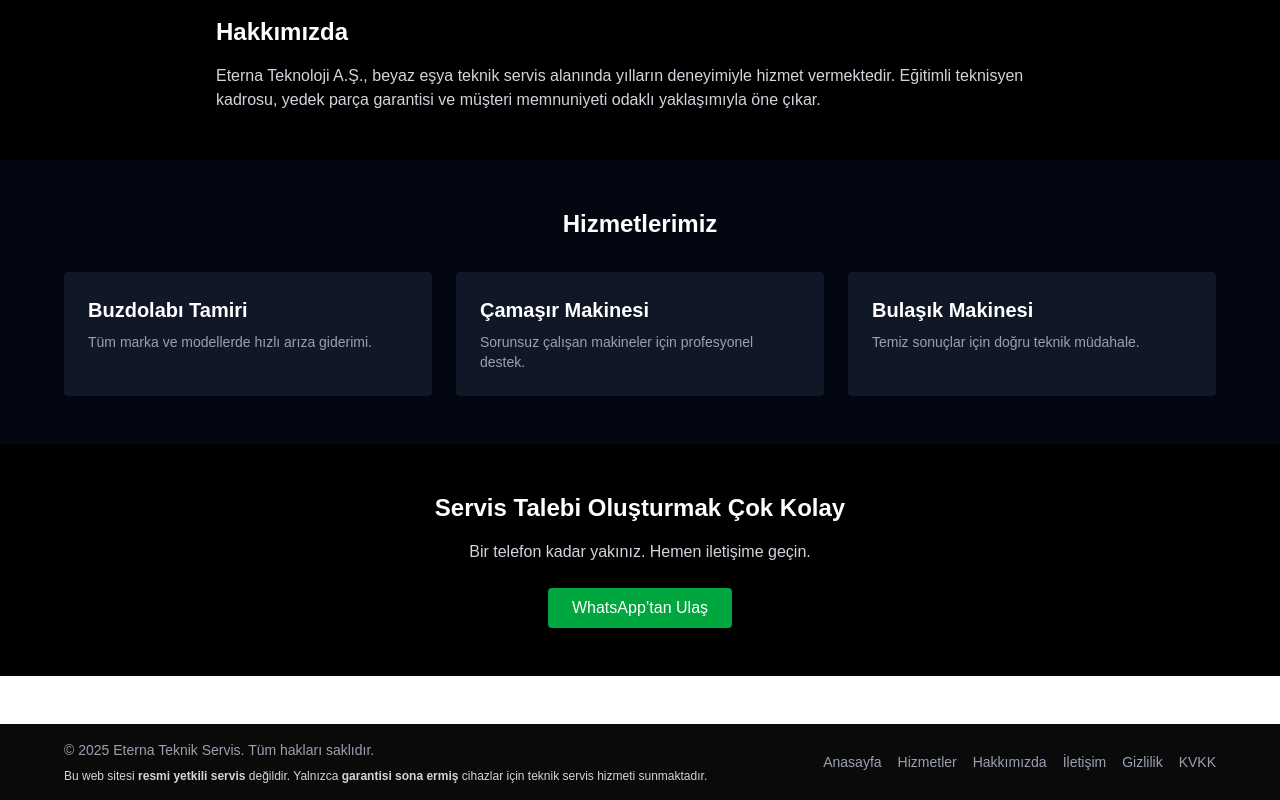
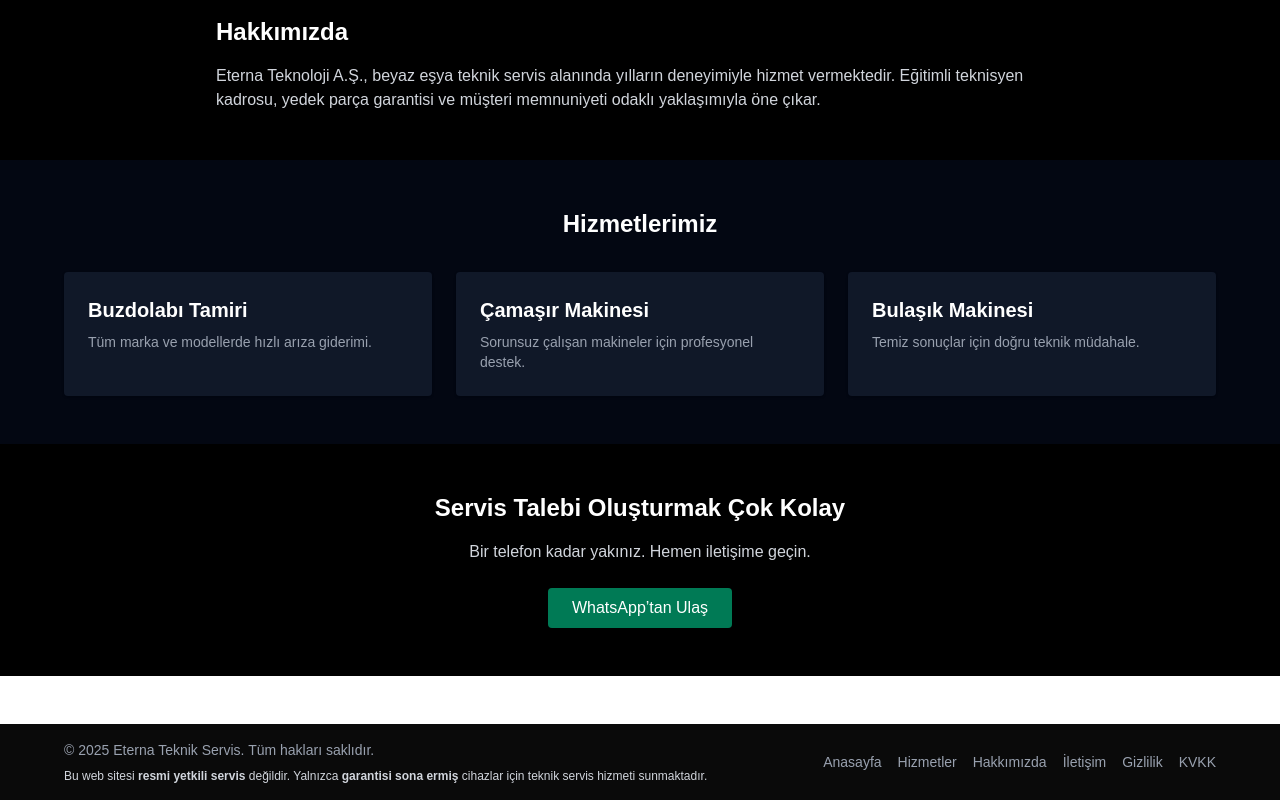
Before and after one commit to berkaybakac/service-web, a Next.js app: page / in a window 1280 px wide. Shown: the part 892-1692 px from the top of the page. Built offline with nearby package versions, Linux system fonts and the light colour scheme.

Commit message:
Fix: Improve CTA button contrast using emerald-700 for accessibility

```diff
--- a/src/app/page.tsx
+++ b/src/app/page.tsx
@@ -71,7 +71,7 @@
         </p>
         <a
           href="https://wa.me/908502324567"
-          className="inline-block bg-green-600 text-white py-2 px-6 rounded hover:bg-green-700"
+          className="inline-block bg-emerald-700 text-white py-2 px-6 rounded hover:bg-emerald-800 transition"
           target="_blank"
           rel="noopener noreferrer"
         >
```
Also changed, not shown: 1 other file (tests, documents, lock files or other folders).
